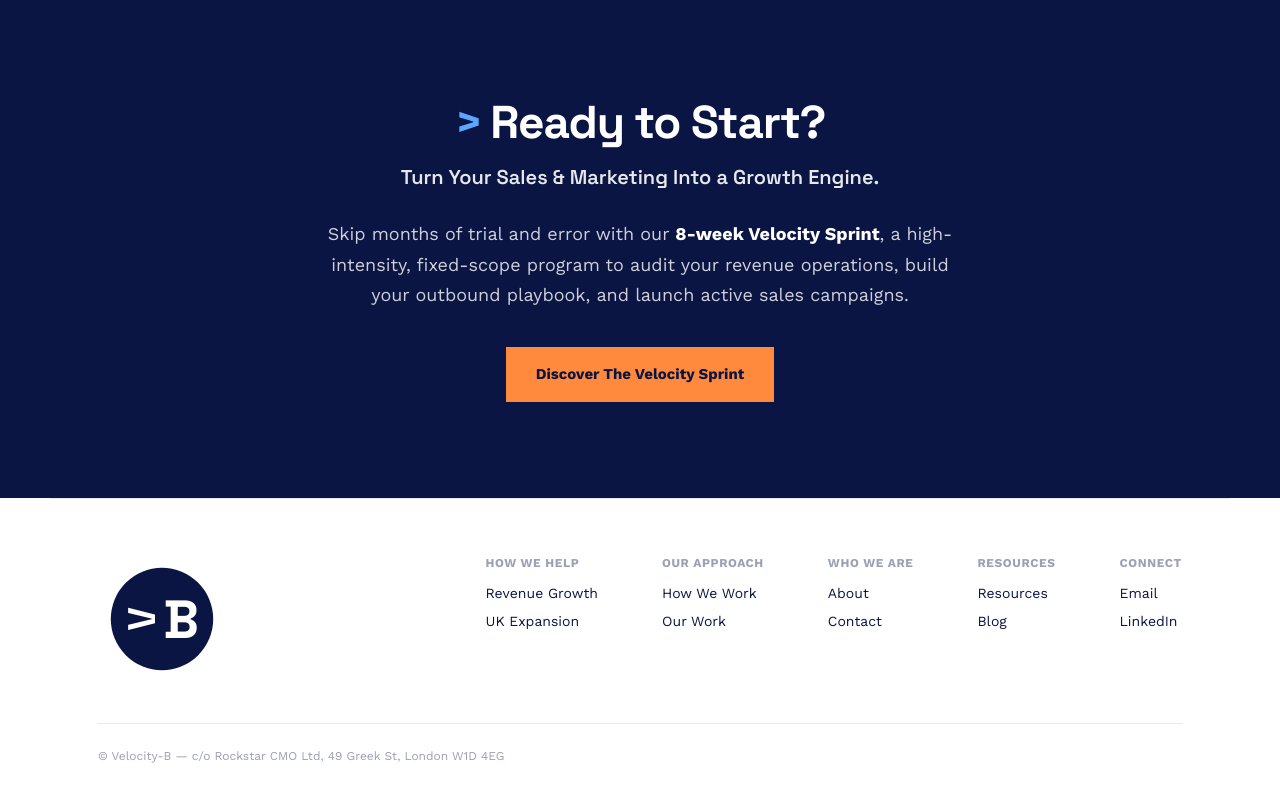
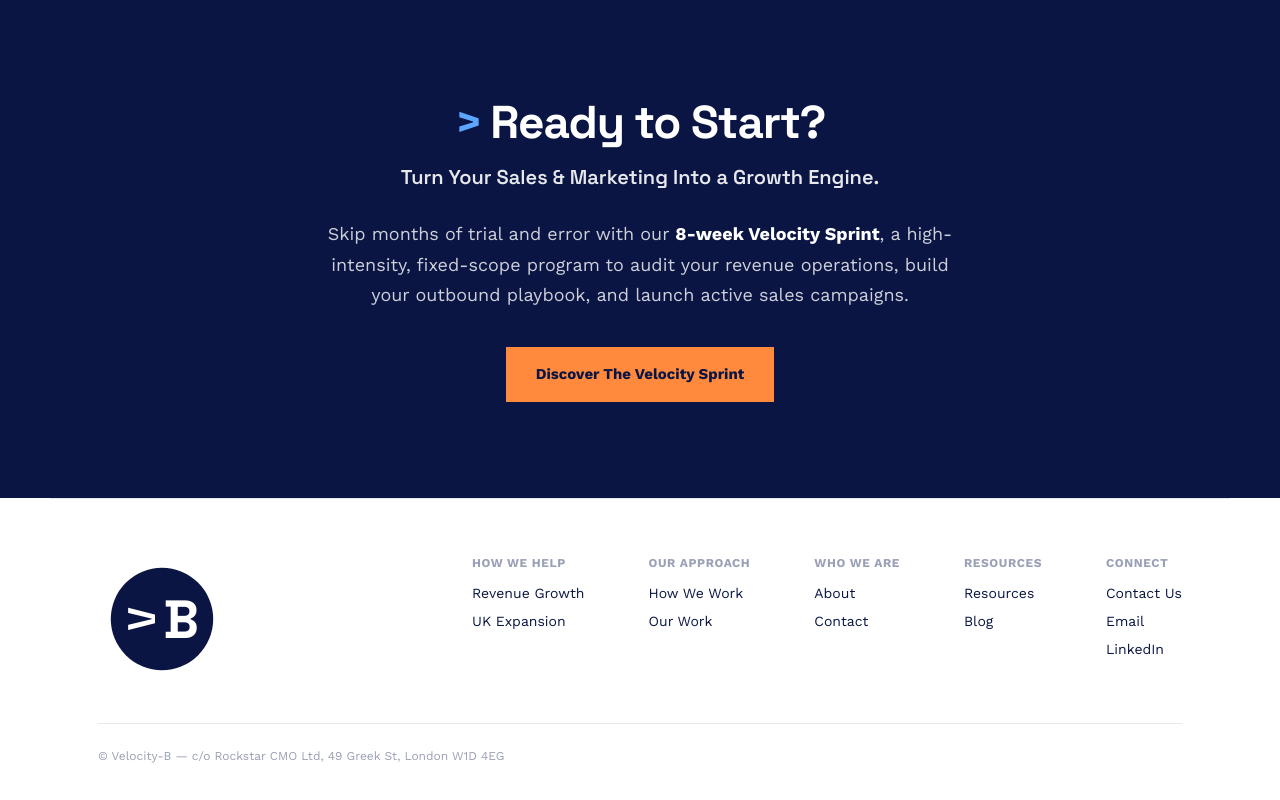
Before and after one commit to vb-iant/velocity-b, a Next.js app: page /how-we-work in a window 1280 px wide. Shown: the part 3564-4364 px from the top of the page. Built offline with nearby package versions, Linux system fonts and the light colour scheme.

Commit message:
Add Contact Us link to footer Connect column

```diff
--- a/components/SiteFooter.tsx
+++ b/components/SiteFooter.tsx
@@ -30,7 +30,16 @@ export function SiteFooter() {
             <div className="mb-3 text-xs font-bold uppercase tracking-wider text-[#9aa0b5]">
               Connect
             </div>
-            {FOOTER_CONNECT.map((link) => (
+            {FOOTER_CONNECT.map((link) =>
+              link.href.startsWith("/") ? (
+                <Link
+                  key={link.href}
+                  href={link.href}
+                  className="mb-2 block text-sm text-navy hover:text-blue"
+                >
+                  {link.label}
+                </Link>
+              ) : (
                 <a
                   key={link.href}
                   href={link.href}
@@ -40,7 +49,8 @@ export function SiteFooter() {
                 >
                   {link.label}
                 </a>
-            ))}
+              )
+            )}
           </div>
         </div>
       </div>
--- a/lib/nav.ts
+++ b/lib/nav.ts
@@ -81,6 +81,7 @@ export const FOOTER_NAV: NavGroup[] = [
 
 // Direct contact links shown in the footer bottom row.
 export const FOOTER_CONNECT: NavLink[] = [
+  { label: "Contact Us", href: "/contact" },
   { label: "Email", href: "mailto:hello@velocity-b.com" },
   { label: "LinkedIn", href: "https://www.linkedin.com/company/velocityb" },
 ];
```
Lines whose indentation alone changed are shown as unchanged.
